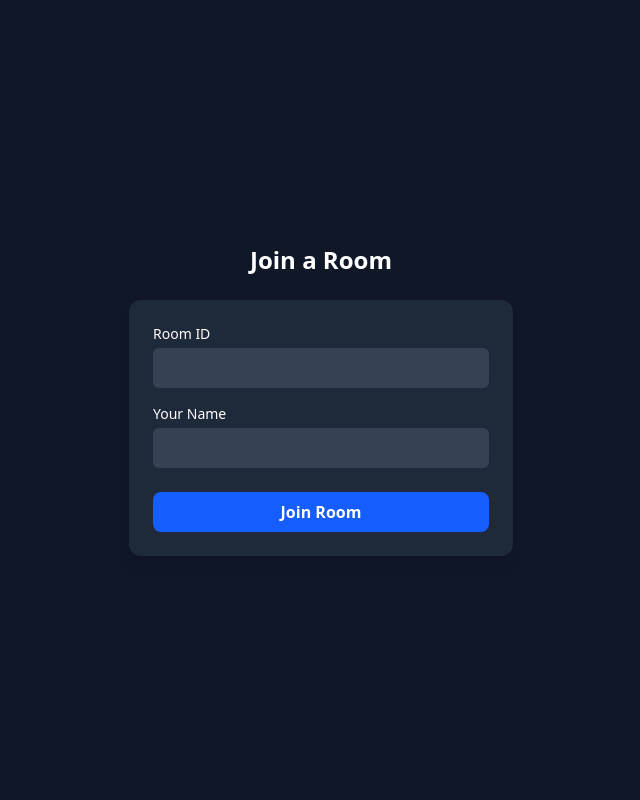
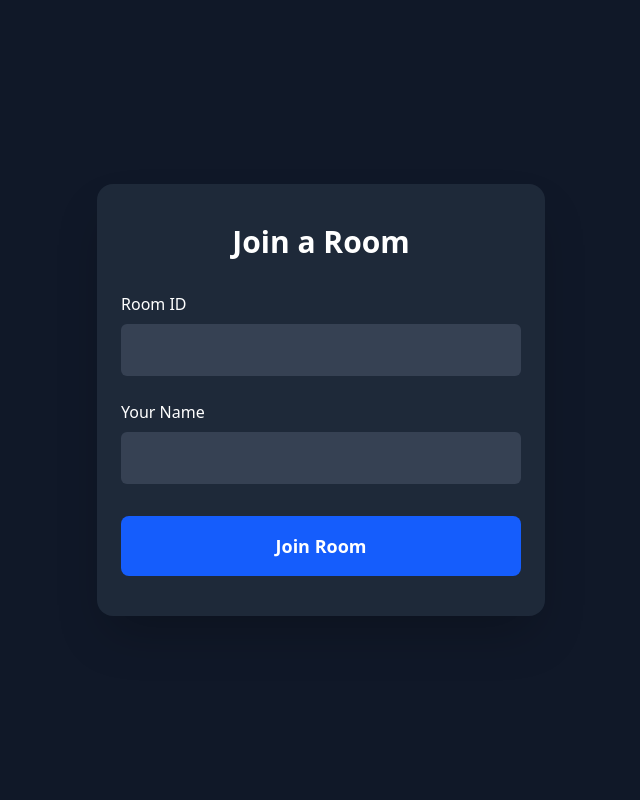
Before and after one commit to Clwmm/LiarAmongUs, a FastAPI app: page / in a window 1280 px wide. Shown: the whole page, without its empty margins (319-959 px from the left). Run offline with FastAPI, Linux system fonts and the light colour scheme.

Commit message:
form change

```diff
--- a/app/static/css/output.css
+++ b/app/static/css/output.css
@@ -18,16 +18,28 @@
     --color-white: #fff;
     --spacing: 0.25rem;
     --container-sm: 24rem;
+    --container-md: 28rem;
     --text-sm: 0.875rem;
     --text-sm--line-height: calc(1.25 / 0.875);
+    --text-base: 1rem;
+    --text-base--line-height: calc(1.5 / 1);
+    --text-lg: 1.125rem;
+    --text-lg--line-height: calc(1.75 / 1.125);
+    --text-xl: 1.25rem;
+    --text-xl--line-height: calc(1.75 / 1.25);
     --text-2xl: 1.5rem;
     --text-2xl--line-height: calc(2 / 1.5);
+    --text-3xl: 1.875rem;
+    --text-3xl--line-height: calc(2.25 / 1.875);
+    --text-4xl: 2.25rem;
+    --text-4xl--line-height: calc(2.5 / 2.25);
     --font-weight-medium: 500;
     --font-weight-semibold: 600;
     --font-weight-bold: 700;
     --radius-md: 0.375rem;
     --radius-lg: 0.5rem;
     --radius-xl: 0.75rem;
+    --radius-2xl: 1rem;
     --default-transition-duration: 150ms;
     --default-transition-timing-function: cubic-bezier(0.4, 0, 0.2, 1);
     --default-font-family: var(--font-sans);
@@ -180,11 +192,23 @@
   }
 }
 @layer utilities {
+  .fixed {
+    position: fixed;
+  }
   .static {
     position: static;
   }
+  .inset-0 {
+    inset: calc(var(--spacing) * 0);
+  }
   .mx-0 {
     margin-inline: calc(var(--spacing) * 0);
+  }
+  .mx-1 {
+    margin-inline: calc(var(--spacing) * 1);
+  }
+  .mx-auto {
+    margin-inline: auto;
   }
   .my-0 {
     margin-block: calc(var(--spacing) * 0);
@@ -192,11 +216,26 @@
   .mb-1 {
     margin-bottom: calc(var(--spacing) * 1);
   }
+  .mb-2 {
+    margin-bottom: calc(var(--spacing) * 2);
+  }
+  .mb-3 {
+    margin-bottom: calc(var(--spacing) * 3);
+  }
   .mb-4 {
     margin-bottom: calc(var(--spacing) * 4);
   }
   .mb-6 {
     margin-bottom: calc(var(--spacing) * 6);
+  }
+  .mb-8 {
+    margin-bottom: calc(var(--spacing) * 8);
+  }
+  .mb-10 {
+    margin-bottom: calc(var(--spacing) * 10);
+  }
+  .mb-12 {
+    margin-bottom: calc(var(--spacing) * 12);
   }
   .block {
     display: block;
@@ -207,11 +246,23 @@
   .table {
     display: table;
   }
+  .h-full {
+    height: 100%;
+  }
+  .h-screen {
+    height: 100vh;
+  }
   .min-h-screen {
     min-height: 100vh;
   }
   .w-full {
     width: 100%;
+  }
+  .w-screen {
+    width: 100vw;
+  }
+  .max-w-md {
+    max-width: var(--container-md);
   }
   .max-w-sm {
     max-width: var(--container-sm);
@@ -240,8 +291,14 @@
   .gap-4 {
     gap: calc(var(--spacing) * 4);
   }
+  .overflow-hidden {
+    overflow: hidden;
+  }
   .rounded {
     border-radius: 0.25rem;
+  }
+  .rounded-2xl {
+    border-radius: var(--radius-2xl);
   }
   .rounded-lg {
     border-radius: var(--radius-lg);
@@ -280,6 +337,9 @@
   .p-6 {
     padding: calc(var(--spacing) * 6);
   }
+  .p-8 {
+    padding: calc(var(--spacing) * 8);
+  }
   .px-0 {
     padding-inline: calc(var(--spacing) * 0);
   }
@@ -291,6 +351,15 @@
   }
   .px-4 {
     padding-inline: calc(var(--spacing) * 4);
+  }
+  .px-5 {
+    padding-inline: calc(var(--spacing) * 5);
+  }
+  .px-6 {
+    padding-inline: calc(var(--spacing) * 6);
+  }
+  .px-8 {
+    padding-inline: calc(var(--spacing) * 8);
   }
   .px-10 {
     padding-inline: calc(var(--spacing) * 10);
@@ -304,16 +373,54 @@
   .py-2 {
     padding-block: calc(var(--spacing) * 2);
   }
+  .py-3 {
+    padding-block: calc(var(--spacing) * 3);
+  }
+  .py-4 {
+    padding-block: calc(var(--spacing) * 4);
+  }
+  .py-5 {
+    padding-block: calc(var(--spacing) * 5);
+  }
   .py-8 {
     padding-block: calc(var(--spacing) * 8);
+  }
+  .py-10 {
+    padding-block: calc(var(--spacing) * 10);
+  }
+  .py-12 {
+    padding-block: calc(var(--spacing) * 12);
+  }
+  .text-center {
+    text-align: center;
   }
   .text-2xl {
     font-size: var(--text-2xl);
     line-height: var(--tw-leading, var(--text-2xl--line-height));
   }
+  .text-3xl {
+    font-size: var(--text-3xl);
+    line-height: var(--tw-leading, var(--text-3xl--line-height));
+  }
+  .text-4xl {
+    font-size: var(--text-4xl);
+    line-height: var(--tw-leading, var(--text-4xl--line-height));
+  }
+  .text-base {
+    font-size: var(--text-base);
+    line-height: var(--tw-leading, var(--text-base--line-height));
+  }
+  .text-lg {
+    font-size: var(--text-lg);
+    line-height: var(--tw-leading, var(--text-lg--line-height));
+  }
   .text-sm {
     font-size: var(--text-sm);
     line-height: var(--tw-leading, var(--text-sm--line-height));
+  }
+  .text-xl {
+    font-size: var(--text-xl);
+    line-height: var(--tw-leading, var(--text-xl--line-height));
   }
   .font-bold {
     --tw-font-weight: var(--font-weight-bold);
@@ -336,6 +443,10 @@
   .underline {
     text-decoration-line: underline;
   }
+  .shadow-2xl {
+    --tw-shadow: 0 25px 50px -12px var(--tw-shadow-color, rgb(0 0 0 / 0.25));
+    box-shadow: var(--tw-inset-shadow), var(--tw-inset-ring-shadow), var(--tw-ring-offset-shadow), var(--tw-ring-shadow), var(--tw-shadow);
+  }
   .shadow-lg {
     --tw-shadow: 0 10px 15px -3px var(--tw-shadow-color, rgb(0 0 0 / 0.1)), 0 4px 6px -4px var(--tw-shadow-color, rgb(0 0 0 / 0.1));
     box-shadow: var(--tw-inset-shadow), var(--tw-inset-ring-shadow), var(--tw-ring-offset-shadow), var(--tw-ring-shadow), var(--tw-shadow);
@@ -343,6 +454,11 @@
   .outline {
     outline-style: var(--tw-outline-style);
     outline-width: 1px;
+  }
+  .transition {
+    transition-property: color, background-color, border-color, outline-color, text-decoration-color, fill, stroke, --tw-gradient-from, --tw-gradient-via, --tw-gradient-to, opacity, box-shadow, transform, translate, scale, rotate, filter, -webkit-backdrop-filter, backdrop-filter, display, visibility, content-visibility, overlay, pointer-events;
+    transition-timing-function: var(--tw-ease, var(--default-transition-timing-function));
+    transition-duration: var(--tw-duration, var(--default-transition-duration));
   }
   .transition-colors {
     transition-property: color, background-color, border-color, outline-color, text-decoration-color, fill, stroke, --tw-gradient-from, --tw-gradient-via, --tw-gradient-to;
--- a/app/templates/form.html
+++ b/app/templates/form.html
@@ -3,39 +3,40 @@
 {% block title %}Join a Room{% endblock %}
 
 {% block content %}
-<div class="min-h-screen text-white flex flex-col items-center justify-center px-4 py-1">
-    <h2 class="text-2xl font-bold mb-6">Join a Room</h2>
+<!-- Prevent scroll and center form -->
+<div class="fixed inset-0 bg-gray-900 text-white overflow-hidden flex items-center justify-center">
+    <form method="post" action="/join" class="w-full max-w-md mx-auto px-6 py-10 bg-gray-800 rounded-2xl shadow-2xl">
+        <h2 class="text-3xl font-bold text-center mb-8">Join a Room</h2>
 
-    {% if error %}
-        <p class="text-red-400 mb-4">{{ error }}</p>
-    {% endif %}
+        {% if error %}
+            <p class="text-red-400 mb-6 text-center text-lg">{{ error }}</p>
+        {% endif %}
 
-    <form method="post" action="/join" class="w-full max-w-sm bg-gray-800 p-6 rounded-xl shadow-lg">
-        <div class="mb-4">
-            <label for="room_id" class="block text-sm font-medium mb-1">Room ID</label>
+        <div class="mb-6">
+            <label for="room_id" class="block text-base font-medium mb-2">Room ID</label>
             <input
                 type="number"
                 id="room_id"
                 name="room_id"
                 required
-                class="w-full px-3 py-2 rounded-md bg-gray-700 text-white focus:outline-none focus:ring-2 focus:ring-blue-500"
+                class="w-full px-4 py-3 rounded-md bg-gray-700 text-white text-lg focus:outline-none focus:ring-2 focus:ring-blue-500"
             >
         </div>
 
-        <div class="mb-6">
-            <label for="name" class="block text-sm font-medium mb-1">Your Name</label>
+        <div class="mb-8">
+            <label for="name" class="block text-base font-medium mb-2">Your Name</label>
             <input
                 type="text"
                 id="name"
                 name="name"
                 required
-                class="w-full px-3 py-2 rounded-md bg-gray-700 text-white focus:outline-none focus:ring-2 focus:ring-blue-500"
+                class="w-full px-4 py-3 rounded-md bg-gray-700 text-white text-lg focus:outline-none focus:ring-2 focus:ring-blue-500"
             >
         </div>
 
         <button
             type="submit"
-            class="w-full bg-blue-600 hover:bg-blue-700 text-white font-semibold py-2 px-4 rounded-lg transition-colors duration-200"
+            class="w-full bg-blue-600 hover:bg-blue-700 text-white font-semibold py-4 px-6 rounded-lg text-lg transition duration-200"
         >
             Join Room
         </button>
```
